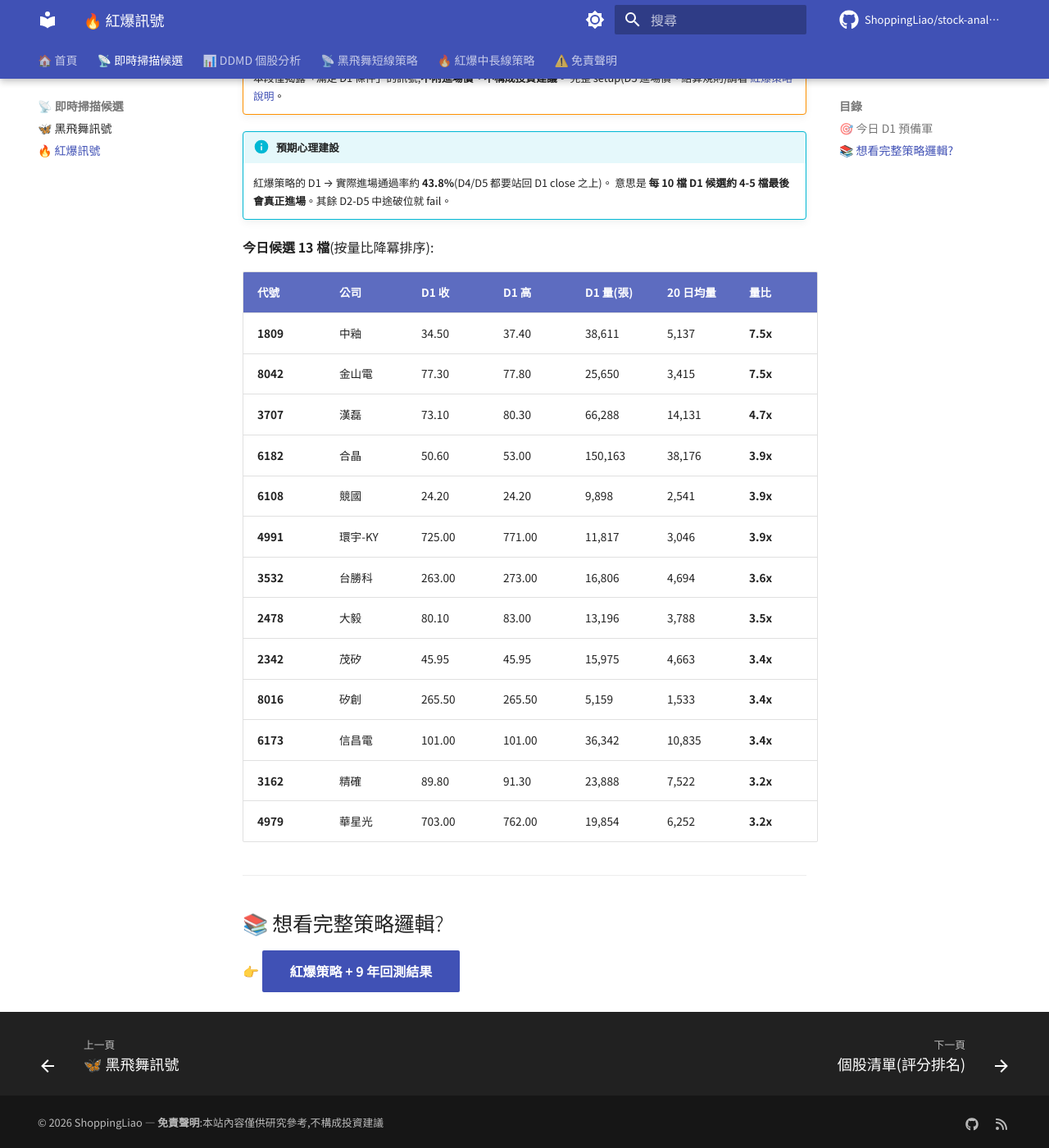
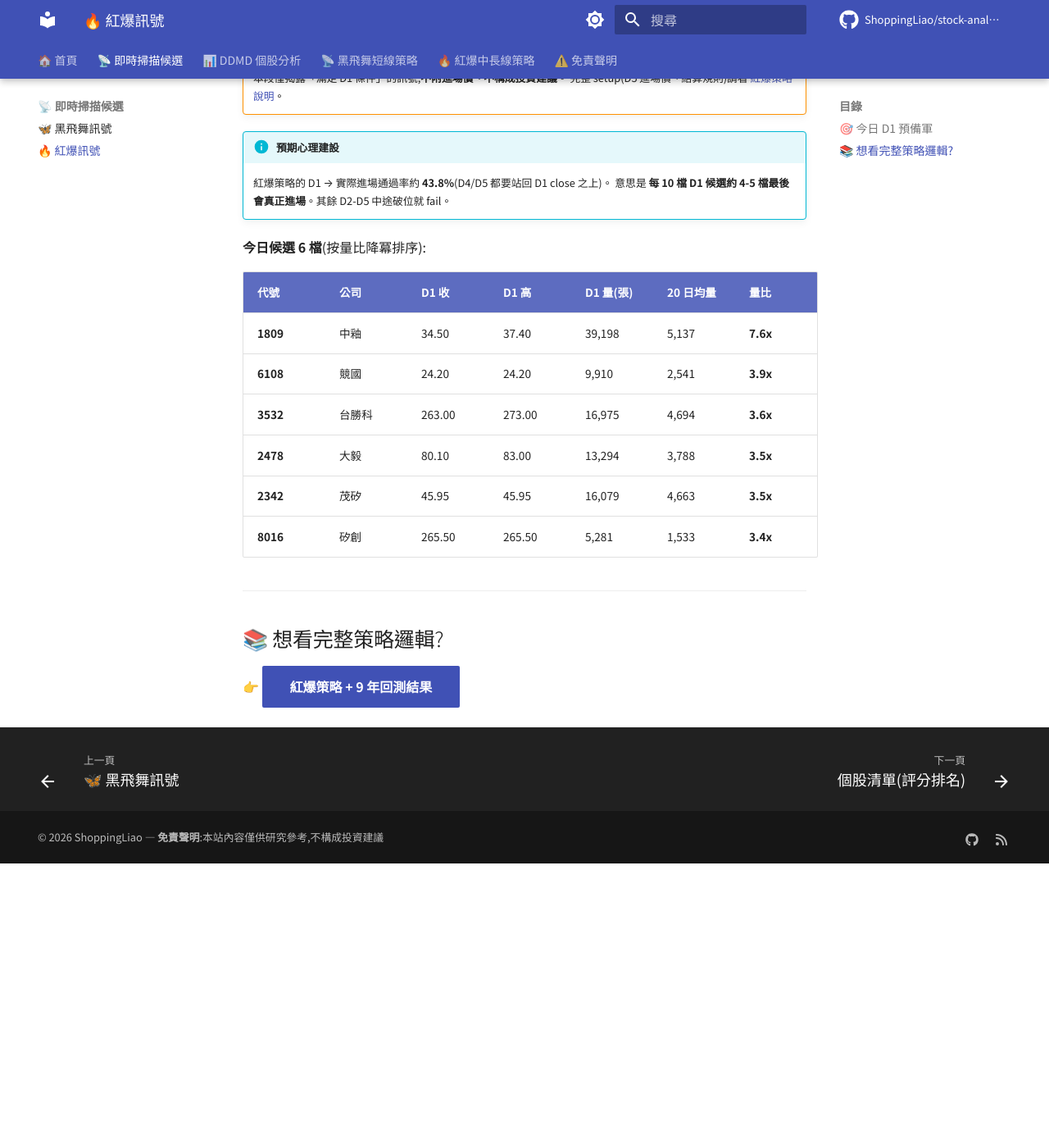
Before and after one commit to ShoppingLiao/stock-analysis-public, an MkDocs documentation site: the page built from docs/signals_red_burst.md, in a window 1280 px wide and 1400 px high, scrolled down 516 px. Shown: the whole window at 82% size. Built offline with MkDocs 1.6.1 and Material for MkDocs 9.7.7, drawn with Linux system fonts in a browser that asks for light colours; comment, search, counter and statistics services are not loaded; after the commit the page ends 1569 px from its top, so only the background shows below that.

Commit message:
docs(signals): update BB + RB (2026-05-07)

```diff
--- a/docs/signals_red_burst.md
+++ b/docs/signals_red_burst.md
@@ -18,23 +18,16 @@
     紅爆策略的 D1 → 實際進場通過率約 **43.8%**(D4/D5 都要站回 D1 close 之上)。
     意思是 **每 10 檔 D1 候選約 4-5 檔最後會真正進場**。其餘 D2-D5 中途破位就 fail。
 
-**今日候選 13 檔**(按量比降冪排序):
+**今日候選 6 檔**(按量比降冪排序):
 
 | 代號 | 公司 | D1 收 | D1 高 | D1 量(張) | 20 日均量 | 量比 |
 |------|------|-------|-------|-----------|-----------|------|
-| **1809** | 中釉 | 34.50 | 37.40 | 38,611 | 5,137 | **7.5x** |
-| **8042** | 金山電 | 77.30 | 77.80 | 25,650 | 3,415 | **7.5x** |
-| **3707** | 漢磊 | 73.10 | 80.30 | 66,288 | 14,131 | **4.7x** |
-| **6182** | 合晶 | 50.60 | 53.00 | 150,163 | 38,176 | **3.9x** |
-| **6108** | 競國 | 24.20 | 24.20 | 9,898 | 2,541 | **3.9x** |
-| **4991** | 環宇-KY | 725.00 | 771.00 | 11,817 | 3,046 | **3.9x** |
-| **3532** | 台勝科 | 263.00 | 273.00 | 16,806 | 4,694 | **3.6x** |
-| **2478** | 大毅 | 80.10 | 83.00 | 13,196 | 3,788 | **3.5x** |
-| **2342** | 茂矽 | 45.95 | 45.95 | 15,975 | 4,663 | **3.4x** |
-| **8016** | 矽創 | 265.50 | 265.50 | 5,159 | 1,533 | **3.4x** |
-| **6173** | 信昌電 | 101.00 | 101.00 | 36,342 | 10,835 | **3.4x** |
-| **3162** | 精確 | 89.80 | 91.30 | 23,888 | 7,522 | **3.2x** |
-| **4979** | 華星光 | 703.00 | 762.00 | 19,854 | 6,252 | **3.2x** |
+| **1809** | 中釉 | 34.50 | 37.40 | 39,198 | 5,137 | **7.6x** |
+| **6108** | 競國 | 24.20 | 24.20 | 9,910 | 2,541 | **3.9x** |
+| **3532** | 台勝科 | 263.00 | 273.00 | 16,975 | 4,694 | **3.6x** |
+| **2478** | 大毅 | 80.10 | 83.00 | 13,294 | 3,788 | **3.5x** |
+| **2342** | 茂矽 | 45.95 | 45.95 | 16,079 | 4,663 | **3.5x** |
+| **8016** | 矽創 | 265.50 | 265.50 | 5,281 | 1,533 | **3.4x** |
 
 
 ---
```
Also changed, not shown: docs/signals_black_butterfly.md (+2 -5 lines).
